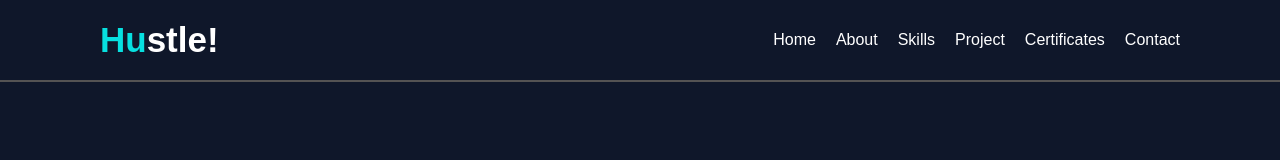
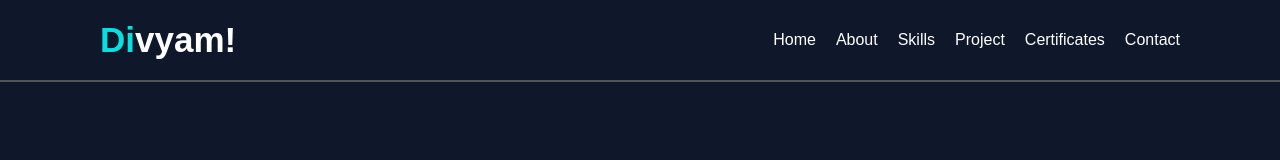
Before and after one commit to idivyamraj/Portfolio, a plain HTML site: page index.html in a window 1280 px wide. Shown: the top 160 px of the page. Drawn offline with Linux system fonts and the light colour scheme.

Commit message:
Changed My-name

```diff
--- a/index.html
+++ b/index.html
@@ -12,7 +12,7 @@
   </head>
   <body>
     <div class="header">
-      <h3><span class="hu">Hu</span>stle!</h3>
+      <h3><span class="hu">Di</span>vyam!</h3>
 
       <div class="header-anchor">
         <a href="index.html">Home</a>
```
